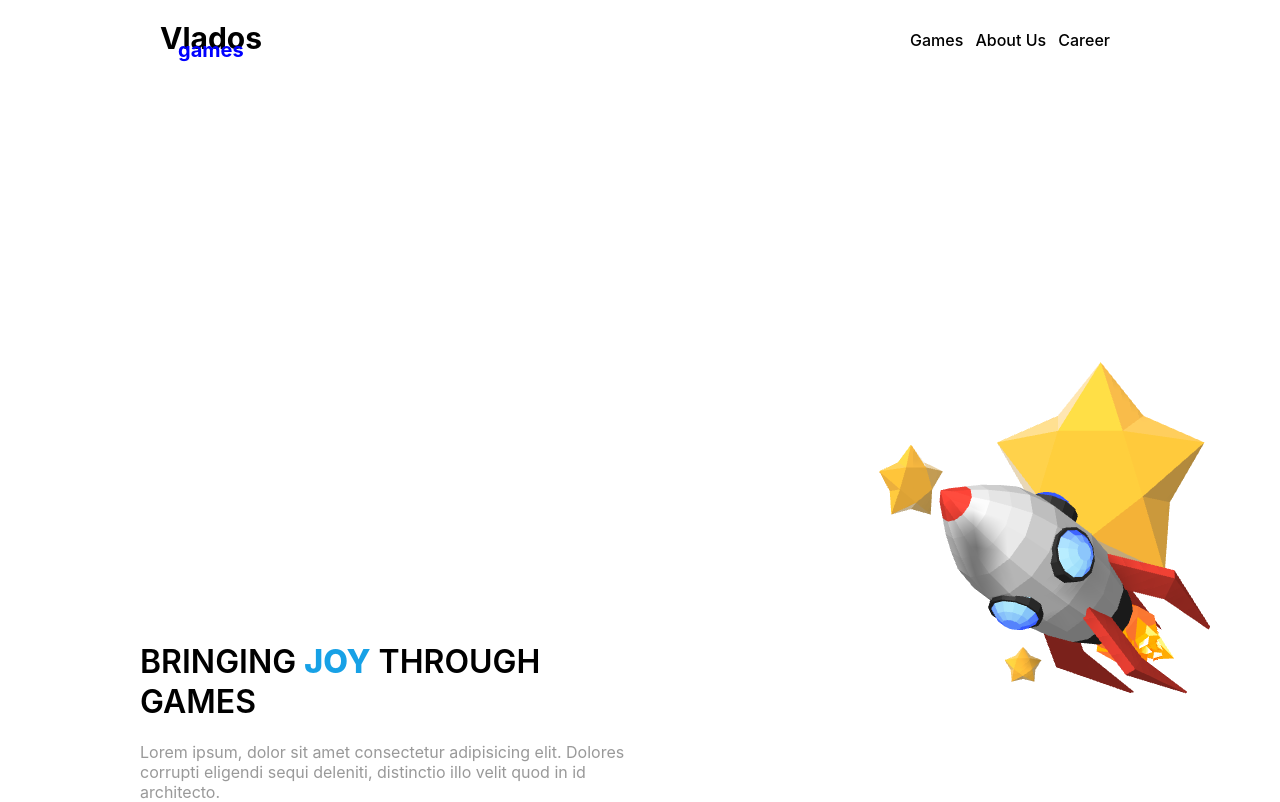
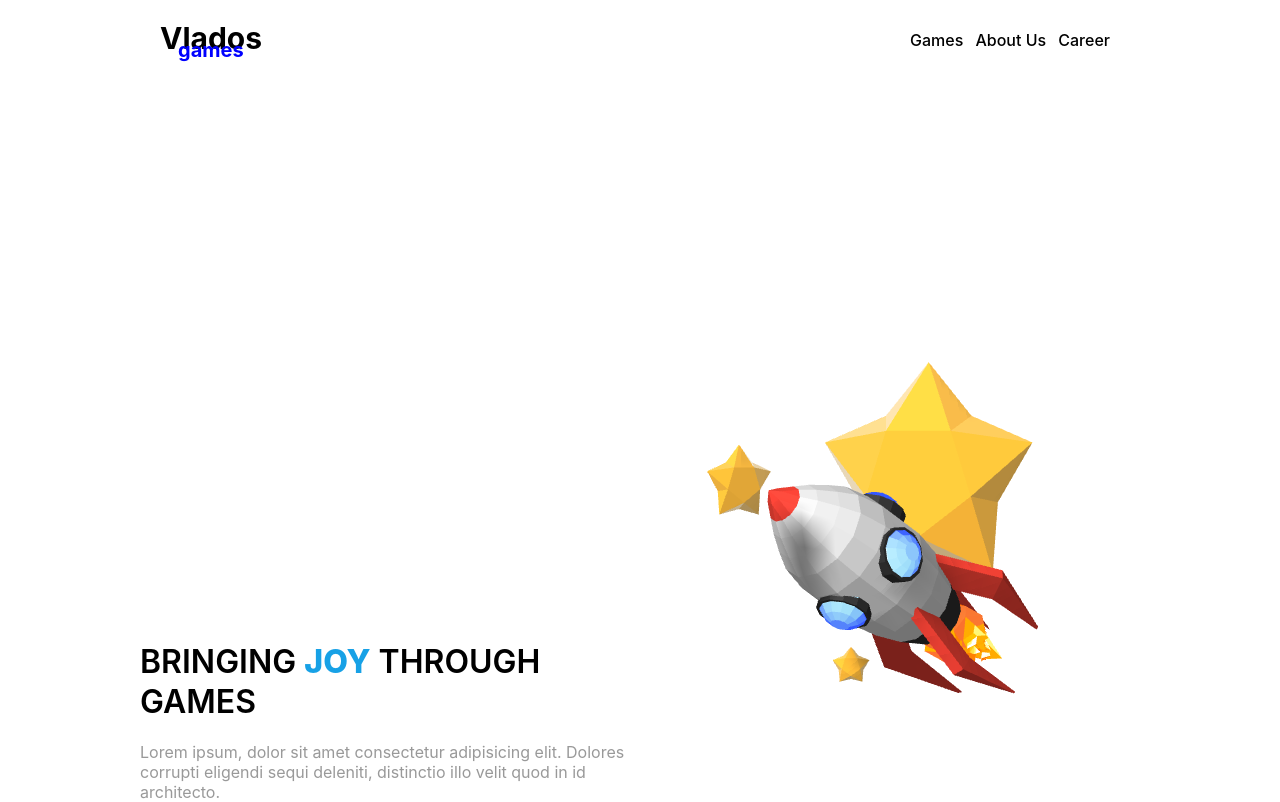
Before and after one commit to DocQuanty/gameSite, a React (Create React App) app: page /sectionHero in a window 1280 px wide. Built offline with nearby package versions, Linux system fonts and the light colour scheme.

Commit message:
fix background

```diff
--- a/src/pages/sectionHero/sectionHero.scss
+++ b/src/pages/sectionHero/sectionHero.scss
@@ -16,6 +16,7 @@
   position: absolute;
   top: 45%;
   right: 5%;
+  left: 55%;
   background-image: url("../../Icons/test.png");
   background-repeat: no-repeat;
   background-position: center;
```
